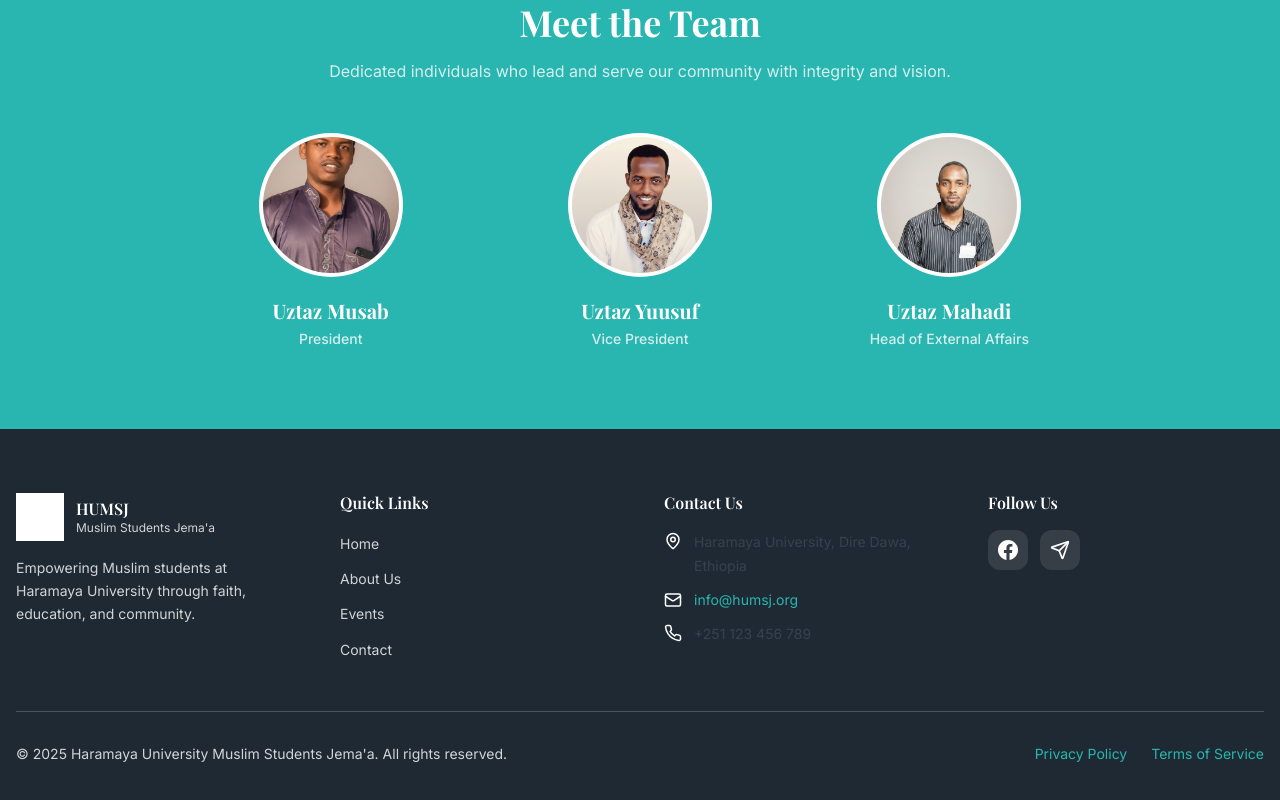
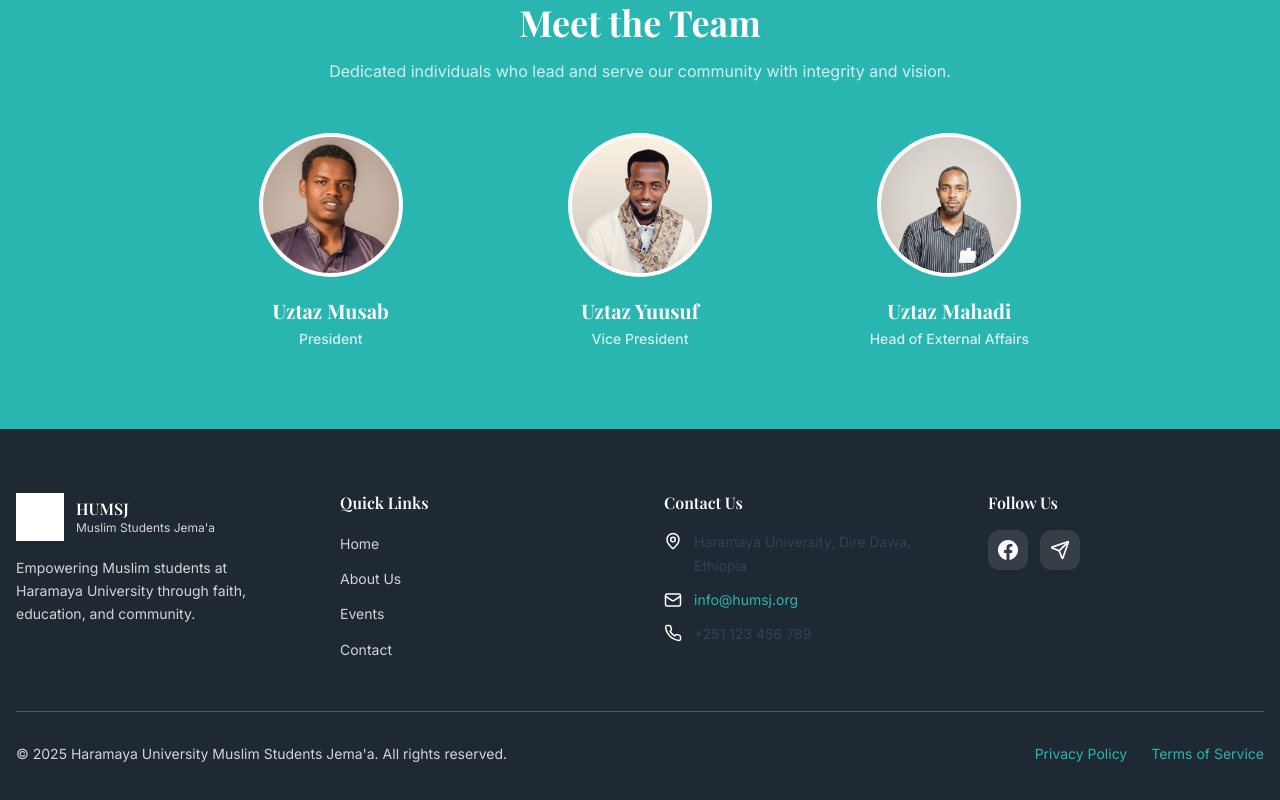
Before and after one commit to mua-8/HUMSJ-EXTERNAL-AFFAIRS-WEB, a React (Vite) app: page /about in a window 1280 px wide. Shown: the part 2046-2846 px from the top of the page. Built offline with nearby package versions, Linux system fonts and the light colour scheme; no server answers; the HTML template or start-up script is replaced by a standard one.

Commit message:
Fix leadership image positioning to show face better

```diff
--- a/src/pages/About.tsx
+++ b/src/pages/About.tsx
@@ -193,7 +193,7 @@
                       <img
                         src={member.image}
                         alt={`${member.name} - ${member.role} of HUMSJ`}
-                        className="w-full h-full object-cover transition-transform duration-500 group-hover:scale-110"
+                        className="w-full h-full object-cover object-top transition-transform duration-500 group-hover:scale-110"
                         onError={(e) => {
                           e.currentTarget.style.display = "none";
                           e.currentTarget.nextElementSibling?.classList.remove(
```
